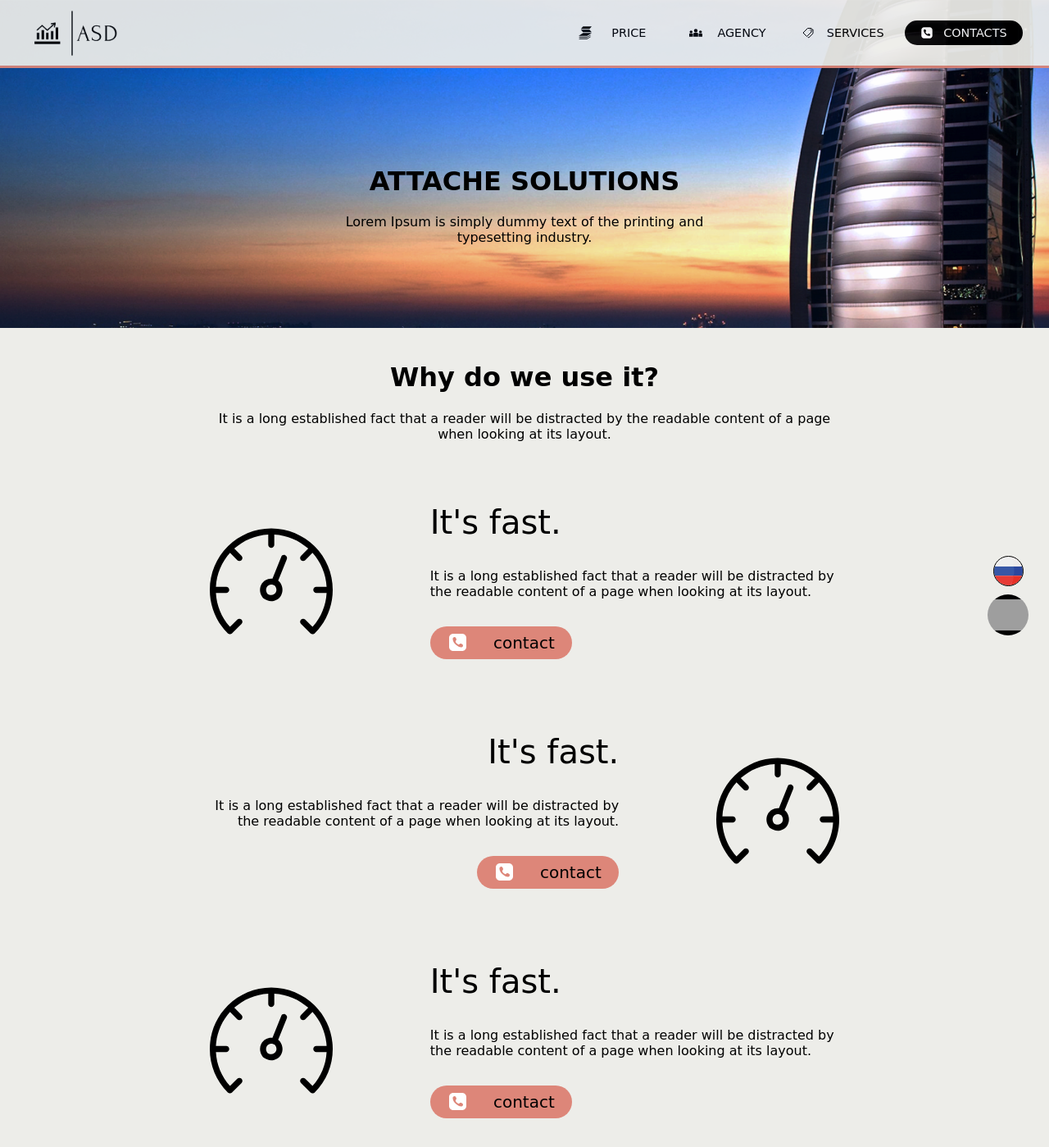
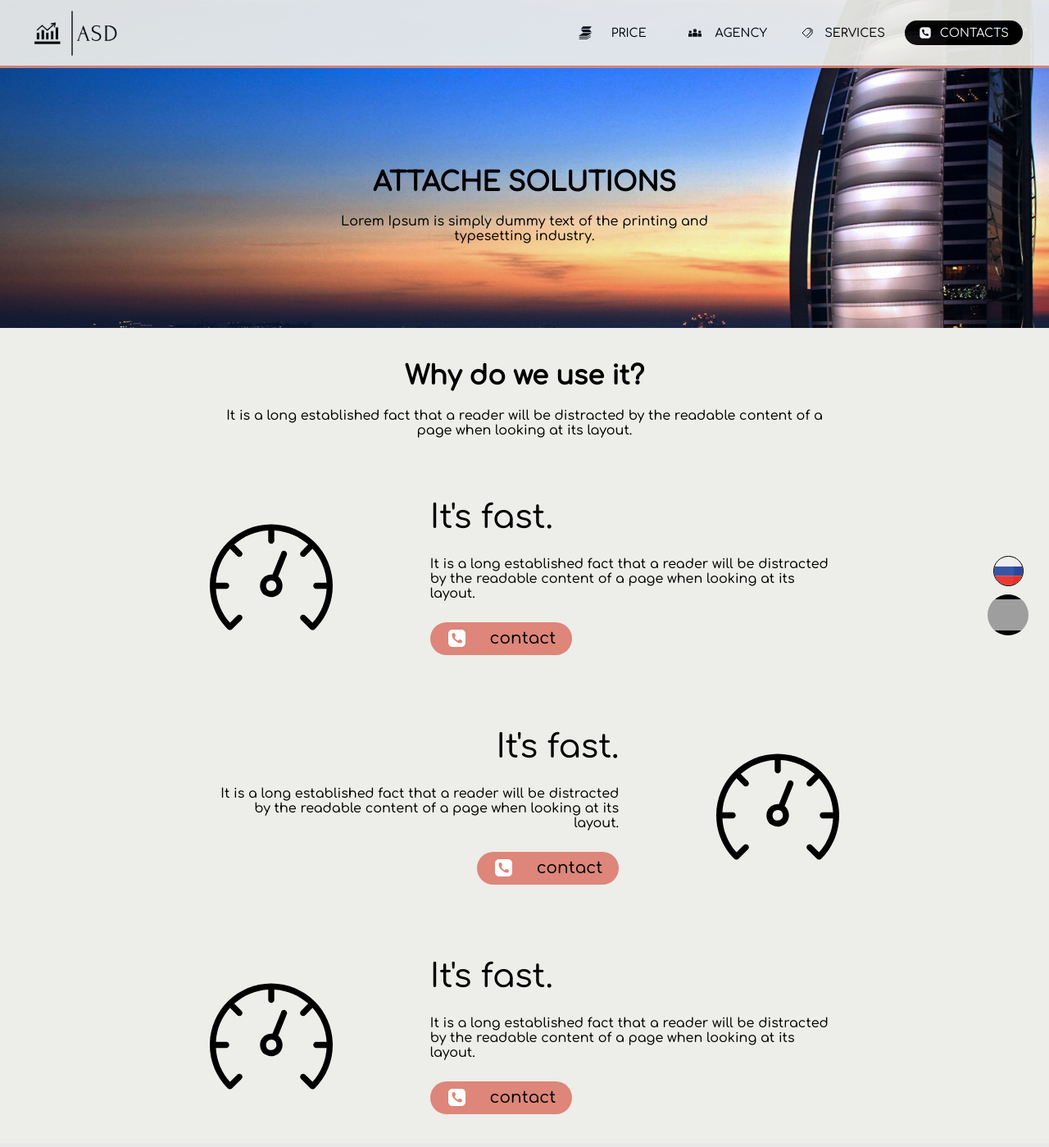
Before and after one commit to bezumnui/attache.ae, a Flask app: page / in a window 1280 px wide. Shown: the whole page at 82% size. After the commit the page ends 1359 px from the top, so only its background shows below. Run offline with Flask 2, Linux system fonts and the light colour scheme; grey boxes are pictures that could not be loaded.

Commit message:
google fonts... KURWA KURWA KURWA KURWA

```diff
--- a/templates/index-en.html
+++ b/templates/index-en.html
@@ -7,7 +7,7 @@
     <meta name="viewport" content="width=device-width, initial-scale=1.0">
     <link rel="preconnect" href="https://fonts.googleapis.com">
     <link rel="preconnect" href="https://fonts.gstatic.com" crossorigin>
-    <link href="https://fonts.googleapis.com/css2?family=Comfortaa:wght@500&family=Roboto+Slab:wght@300&display=swap">
+   <link rel="stylesheet" href="https://fonts.googleapis.com/css2?family=Comfortaa:wght@500&family=Roboto+Slab:wght@300&display=swap">
 
     <link rel="stylesheet" href="static/styles/variables.css">
     <link rel="stylesheet" href="static/styles/overlay.css">
--- a/templates/pricing-en.html
+++ b/templates/pricing-en.html
@@ -5,7 +5,7 @@
     <meta http-equiv="X-UA-Compatible" content="IE=edge">
     <meta name="viewport" content="width=device-width, initial-scale=1.0">
     <link rel="preconnect" href="https://fonts.googleapis.com">
-    <link href="https://fonts.googleapis.com/css2?family=Comfortaa:wght@500&family=Roboto+Slab:wght@300&display=swap">
+    <link rel="stylesheet" href="https://fonts.googleapis.com/css2?family=Comfortaa:wght@500&family=Roboto+Slab:wght@300&display=swap">
     <link rel="preconnect" href="https://fonts.gstatic.com" crossorigin>
     <link rel="stylesheet" href="static/styles/variables.css">
     <link rel="stylesheet" href="static/styles/overlay.css">
--- a/templates/pricing-ru.html
+++ b/templates/pricing-ru.html
@@ -6,7 +6,7 @@
     <meta name="viewport" content="width=device-width, initial-scale=1.0">
     <link rel="preconnect" href="https://fonts.googleapis.com">
     <link rel="preconnect" href="https://fonts.gstatic.com" crossorigin>
-    <link href="https://fonts.googleapis.com/css2?family=Comfortaa:wght@500&family=Roboto+Slab:wght@300&display=swap">
+    <link rel="stylesheet" href="https://fonts.googleapis.com/css2?family=Comfortaa:wght@500&family=Roboto+Slab:wght@300&display=swap">
 
     <link rel="stylesheet" href="static/styles/variables.css">
     <link rel="stylesheet" href="static/styles/overlay.css">
```
